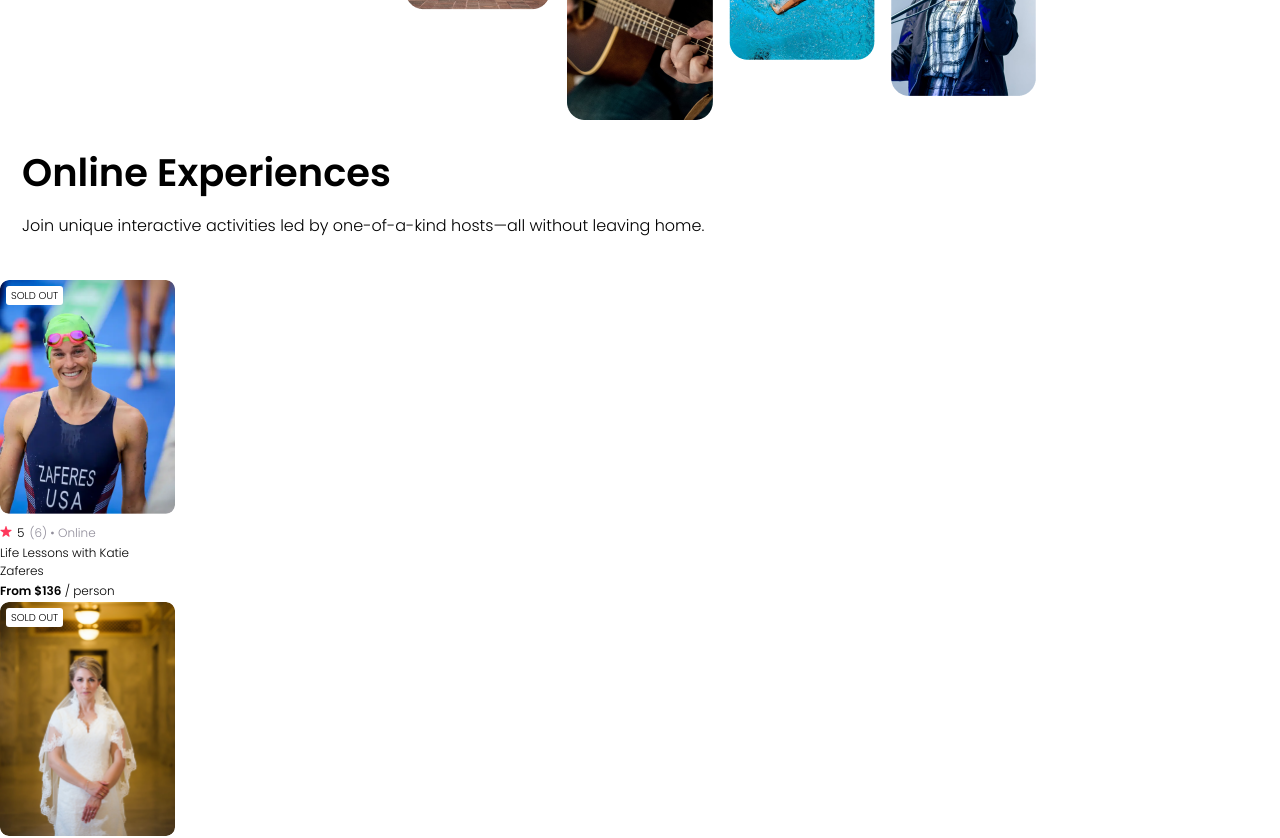
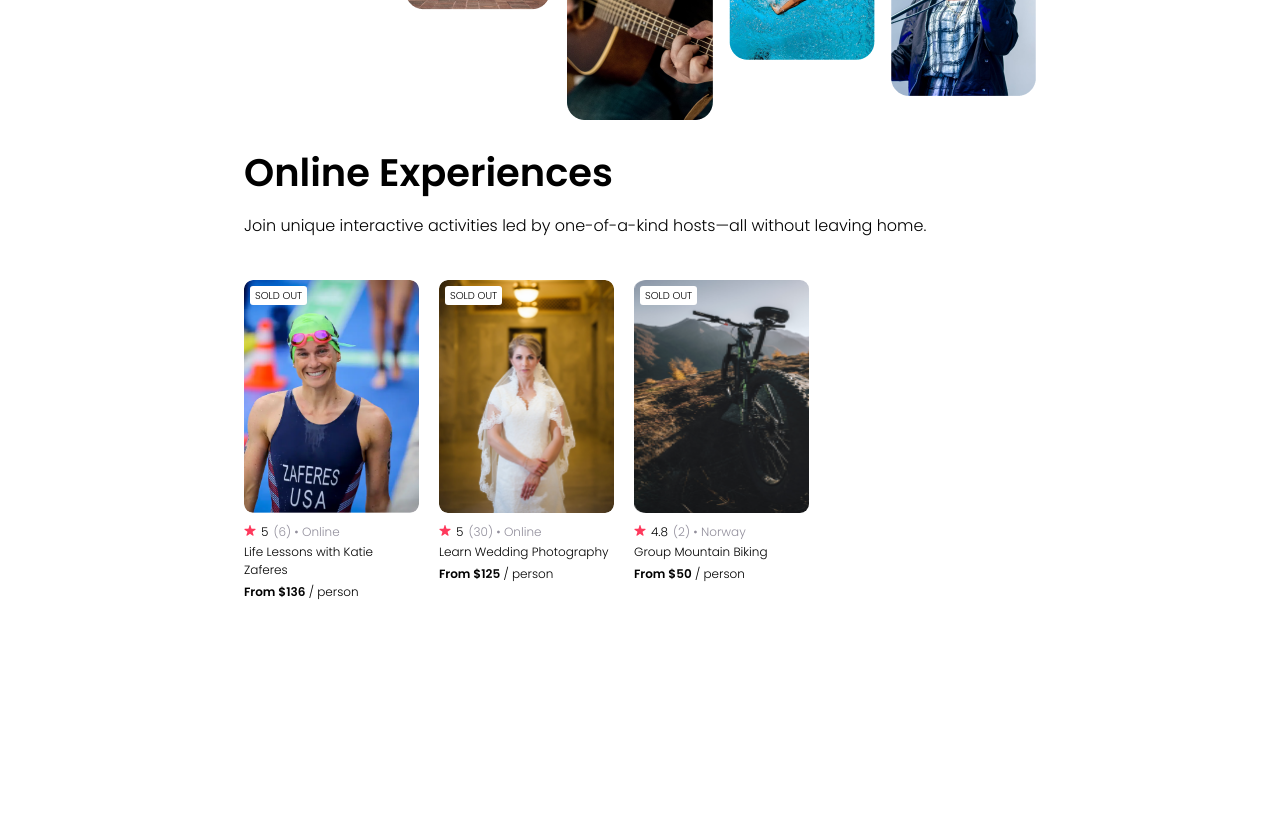
Before and after one commit to chekle/Airbnb-Experiences, a React (Vite) app: page / in a window 1280 px wide. Shown: the part 440-1278 px from the top of the page. After the commit the page ends 1043 px from the top, so only its background shows below. Built offline with nearby package versions, Linux system fonts and the light colour scheme.

Commit message:
adding to card.css

```diff
--- a/src/App.jsx
+++ b/src/App.jsx
@@ -25,7 +25,9 @@
       <div>
         <Header />
         <Hero />
-        {cardData}
+        <section className="cards-list">
+          {cardData}
+        </section>
       </div>
     </>
   )
--- a/src/components/Card/Card.css
+++ b/src/components/Card/Card.css
@@ -1,9 +1,20 @@
 .grey{
   color: #918E9B;
 }
+.cards-list {
+  display: flex;
+  flex-wrap: nowrap;
+  gap: 20px;
+  overflow-x: auto;
+  max-width:792px;
+  margin: 0 auto;
+}
 .card{
-  font-size:12px;
-  width:175px;
+  width: 175px;
+  font-size: 12px;
+  flex: 0 0 auto;
+  display: flex;
+  flex-direction: column;
 }
 .card .card--image{
   position: relative;
@@ -21,6 +32,7 @@
 .card .card--image img{
   width:100%;
   border-radius: 9px;
+  max-height:233px;
 }
 .card .card--text{
   padding-top:5px;
@@ -33,6 +45,10 @@
 .card .card--text .card--star{
   margin-right:5px;
 }
+.card .card--title {
+  overflow: hidden;
+  text-overflow: ellipsis;
+}
 .card .card--title p{
   margin:2px 0;
 }
--- a/src/components/Hero/Hero.css
+++ b/src/components/Hero/Hero.css
@@ -11,6 +11,11 @@
   max-width:792px;
   height:auto;
 }
+.text{
+  width:100%;
+  max-width:792px;
+  margin:0 auto;
+}
 .hero .hero--heading{
   font-size: 2.4em;
   font-weight: 600;
```
Also changed, not shown: public/images/mountain-bike.png (deleted), public/images/wedding-photography.png (deleted).
